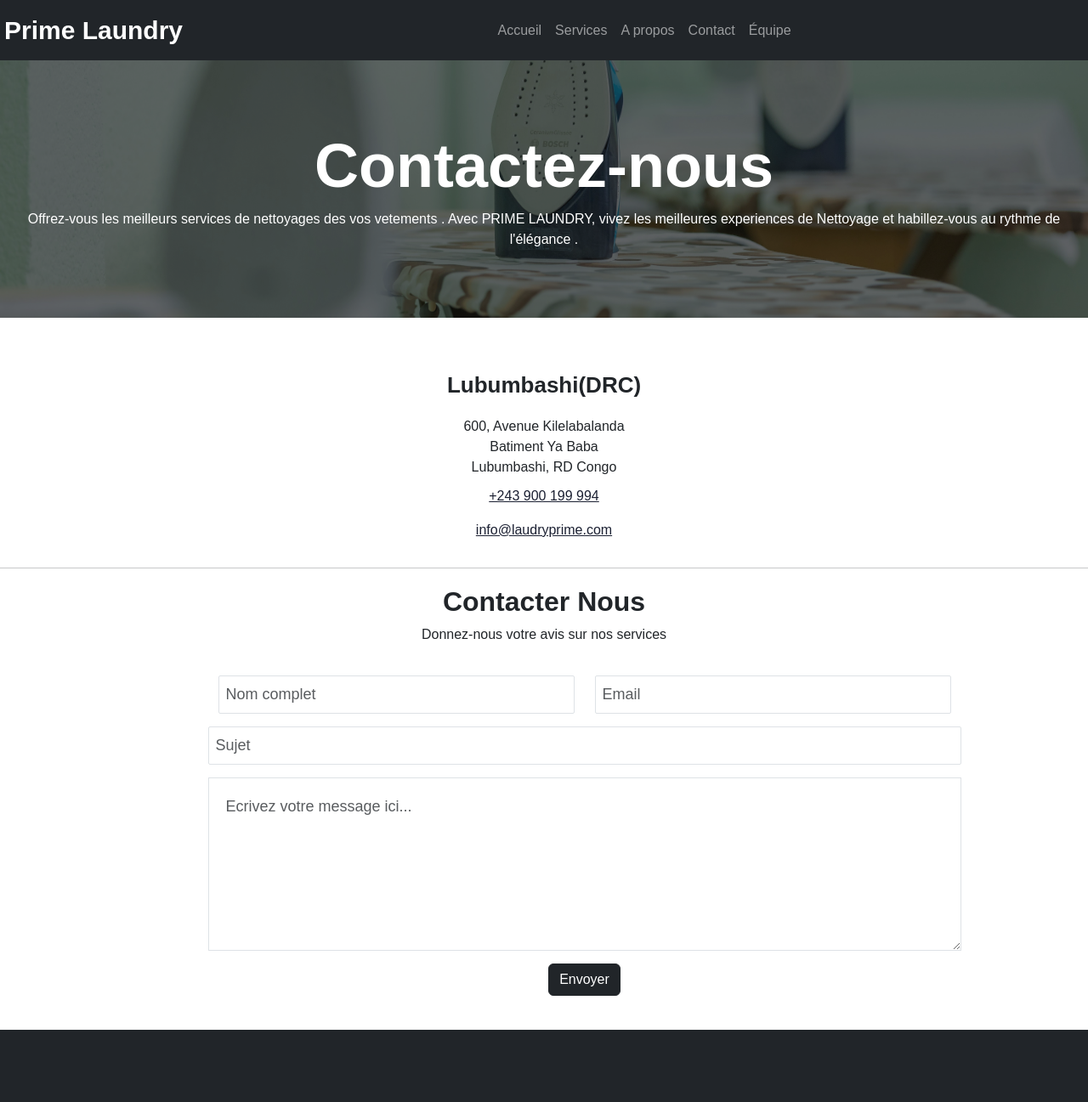
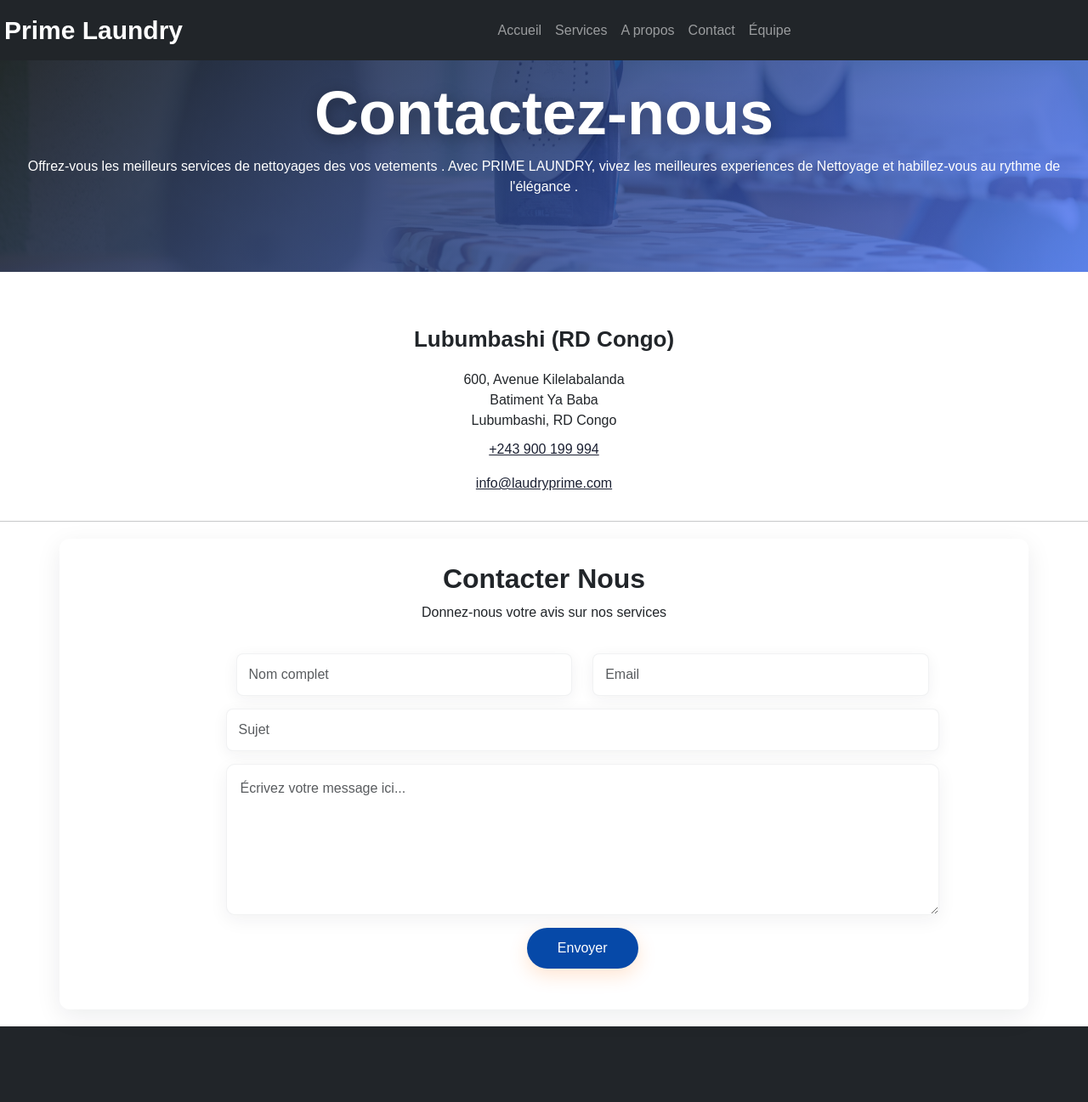
Before and after one commit to whilesolution/web1, a plain HTML site: page contact.html in a window 1280 px wide. Shown: the top 1297 px of the page at 85% size. Drawn offline with Linux system fonts and the light colour scheme.

Commit message:
refacto: contact

```diff
--- a/contact.html
+++ b/contact.html
@@ -4,9 +4,9 @@
 <head>
     <meta charset="UTF-8">
     <meta name="viewport" content="width=device-width, initial-scale=1.0">
-    <title>Document</title>
+    <title>Contact - PRIME LAUNDRY</title>
     <link rel="stylesheet" href="css/font/bootstrap-icons.min.css">
-    <link rel="stylesheet" href="css/font/bootstrap-icons.css">">
+    <link rel="stylesheet" href="css/font/bootstrap-icons.css">
     <link rel="stylesheet" href="css/bootstrap/bootstrap.min.css">
     <link rel="stylesheet" href="css/bootstrap/bootstrap.css">
     <link rel="stylesheet" href="css/style_contact.css">
@@ -19,8 +19,8 @@
 
         <div class="overlay"></div>
 
-        <section class="welcom-section text-center">
-            <h2 class="display-2 fw-bold">Contactez-nous </h2>
+        <section class="welcome-section text-center">
+            <h2 class="display-2 fw-bold">Contactez-nous</h2>
             <p>Offrez-vous les meilleurs services de nettoyages des vos vetements . Avec PRIME LAUNDRY, vivez les
                 meilleures experiences de Nettoyage et habillez-vous au rythme de l'élégance . </p>
 
@@ -34,10 +34,10 @@
             <div class="row">
                 <div class="col-lg-4 col-sm-4 col-xs-12 text-center">
                     <div class="single_address">
-                        <h4>Lubumbashi(DRC)</h4>
-                        <p class="mr_20">600, Avenue Kilelabalanda <br />Batiment Ya Baba <br />Lubumbashi, RD Congo</p>
-                        <p><a href="tel:243 900 199 994">+243 900 199 994</a></p>
-                        <p><a href="mailto:">info@laudryprime.com</a></p>
+                        <h4>Lubumbashi (RD Congo)</h4>
+                        <p class="mr_20">600, Avenue Kilelabalanda<br>Batiment Ya Baba<br>Lubumbashi, RD Congo</p>
+                        <p><a href="tel:+243900199994">+243 900 199 994</a></p>
+                        <p><a href="mailto:info@laudryprime.com">info@laudryprime.com</a></p>
                     </div>
                 </div>
             </div>
@@ -61,23 +61,21 @@
                             <div class="row">
                                 <div class="form-group col-md-6">
                                     <input type="text" name="name" class="form-control" placeholder="Nom complet"
-                                        required="required">
+                                        required>
                                 </div>
                                 <div class="form-group col-md-6">
-                                    <input type="email" name="email" class="form-control" placeholder="Email"
-                                        required="required">
+                                    <input type="email" name="email" class="form-control" placeholder="Email" required>
                                 </div>
                                 <div class="form-group col-md-12">
-                                    <input type="text" name="subject" class="form-control" placeholder="Sujet"
-                                        required="required">
+                                    <input type="text" name="subject" class="form-control" placeholder="Sujet" required>
                                 </div>
                                 <div class="form-group col-md-12">
                                     <textarea rows="6" name="message" class="form-control"
-                                        placeholder="Ecrivez votre message ici..." required="required"></textarea>
+                                        placeholder="Écrivez votre message ici..." required></textarea>
                                 </div>
                                 <div class="col-md-12 text-center">
                                     <button type="submit" value="Envoyer" name="submit" id="submitButton"
-                                        class="btn btn-dark" title="Envoyer votre message Message!">Envoyer</button>
+                                        class="btn contact_btn" title="Envoyer votre message">Envoyer</button>
                                 </div>
                             </div>
                         </form>
--- a/css/style_contact.css
+++ b/css/style_contact.css
@@ -68,8 +68,8 @@ footer small {
   width: 100%;
   height: 100%;
   object-fit: cover;
-  z-index: -2;
-  opacity: 0.9;
+  z-index: -1;
+  opacity: 0.95;
   color: white;
   text-align: center;
   display: flex;
@@ -83,8 +83,8 @@ footer small {
   left: 0;
   width: 100%;
   height: 100%;
-  background-color: rgba(0, 0, 0, 0.6);
-  z-index: -1;
+  background: linear-gradient(135deg, rgba(5, 5, 4, 0.85), rgba(71, 113, 250, 0.78));
+  z-index: 1;
   color: white;
   text-align: center;
   display: flex;
@@ -94,12 +94,14 @@ footer small {
 
 .welcome-section {
   position: relative;
+  z-index: 2;
 }
 
 .display-2 {
   position: relative;
-  padding-top: 5%;
-  margin-top: 5%;
+  padding-top: 4%;
+  margin-top: 3%;
+  text-shadow: 0 4px 18px rgba(0, 0, 0, 0.35);
 }
 
 .container {
@@ -146,6 +148,13 @@ form {
   margin: 20px;
 }
 
+.contact_area .container {
+  background: #ffffff;
+  border-radius: 12px;
+  padding: 28px;
+  box-shadow: 0 8px 30px rgba(18, 25, 40, 0.08);
+}
+
 .single_address h4 {
   font-weight: 600;
   font-size: 26px;
@@ -169,43 +178,45 @@ form {
 
 .contact input {
   background: #fff;
-  box-shadow: none;
+  box-shadow: 0 4px 18px rgba(31, 41, 55, 0.06);
   color: #1b2032;
-  font-size: 18px;
+  font-size: 16px;
   font-weight: 400;
-  border-radius: 2px;
+  border-radius: 8px;
   height: auto;
-  padding: 8px;
+  padding: 12px 14px;
   width: 100%;
   margin-bottom: 15px;
   font-family: 'Poppins', sans-serif;
+  border: 1px solid rgba(31, 41, 55, 0.06);
 }
 
 .contact textarea {
   background: #fff;
-  border-radius: 0px;
-  box-shadow: none;
+  border-radius: 10px;
+  box-shadow: 0 6px 22px rgba(31, 41, 55, 0.06);
   color: #1b2032;
-  font-size: 18px;
+  font-size: 16px;
   margin-bottom: 15px;
   font-weight: 400;
-  padding: 20px;
+  padding: 16px;
   width: 100%;
   font-family: 'Poppins', sans-serif;
+  border: 1px solid rgba(31, 41, 55, 0.06);
 }
 
 .contact input:focus {
-  border: 1px solid #0487df;
-  box-shadow: none;
+  border: 1px solid rgba(71, 113, 250, 0.9);
+  box-shadow: 0 6px 24px rgba(71, 113, 250, 0.08);
   color: #1b2032;
   background: #fff;
-  outline: 1px solid #0487df;
+  outline: none;
 }
 
 .contact textarea:focus {
-  border: 1px solid #fff;
-  box-shadow: #f6f6f6;
-  outline: 0 none;
+  border: 1px solid rgba(71, 113, 250, 0.9);
+  box-shadow: 0 8px 30px rgba(71, 113, 250, 0.06);
+  outline: none;
   color: #1b2032;
   background: #fff;
 }
@@ -215,17 +226,25 @@ form {
 }
 
 .contact_btn {
-  background: #ffaa17;
+  background: #0649a8;
   display: inline-block;
   color: #fff;
-  border: 2px solid #ffaa17;
-  padding: 12px 40px;
+  border: none;
+  padding: 12px 36px;
+  border-radius: 30px;
+  transition: transform .18s ease, box-shadow .18s ease, opacity .12s ease;
+  box-shadow: 0 8px 22px rgba(255, 111, 0, 0.18);
 
 }
 
 .contact_btn:hover {
-  background: #232a34;
-  border: 2px solid #232a34;
+  transform: translateY(-3px);
+  box-shadow: 0 18px 42px rgba(255, 111, 0, 0.14);
+}
+
+.contact_btn:active {
+  transform: translateY(0);
+  opacity: .95;
 }
 
 
--- a/css/style_index.css
+++ b/css/style_index.css
@@ -311,6 +311,13 @@ form {
   margin: 20px;
 }
 
+.contact_area .container {
+  background: #ffffff;
+  border-radius: 12px;
+  padding: 28px;
+  box-shadow: 0 8px 30px rgba(18, 25, 40, 0.06);
+}
+
 .single_address h4 {
   font-weight: 600;
   font-size: 26px;
@@ -334,43 +341,45 @@ form {
 
 .contact input {
   background: #fff;
-  box-shadow: none;
+  box-shadow: 0 4px 18px rgba(31, 41, 55, 0.06);
   color: #1b2032;
-  font-size: 18px;
+  font-size: 16px;
   font-weight: 400;
-  border-radius: 2px;
+  border-radius: 8px;
   height: auto;
-  padding: 8px;
+  padding: 12px 14px;
   width: 100%;
   margin-bottom: 15px;
   font-family: 'Poppins', sans-serif;
+  border: 1px solid rgba(31, 41, 55, 0.06);
 }
 
 .contact textarea {
   background: #fff;
-  border-radius: 0px;
-  box-shadow: none;
+  border-radius: 10px;
+  box-shadow: 0 6px 22px rgba(31, 41, 55, 0.06);
   color: #1b2032;
-  font-size: 18px;
+  font-size: 16px;
   margin-bottom: 15px;
   font-weight: 400;
-  padding: 20px;
+  padding: 16px;
   width: 100%;
   font-family: 'Poppins', sans-serif;
+  border: 1px solid rgba(31, 41, 55, 0.06);
 }
 
 .contact input:focus {
-  border: 1px solid #0487df;
-  box-shadow: none;
+  border: 1px solid rgba(71, 113, 250, 0.9);
+  box-shadow: 0 6px 24px rgba(71, 113, 250, 0.08);
   color: #1b2032;
   background: #fff;
-  outline: 1px solid #0487df;
+  outline: none;
 }
 
 .contact textarea:focus {
-  border: 1px solid #fff;
-  box-shadow: #f6f6f6;
-  outline: 0 none;
+  border: 1px solid rgba(71, 113, 250, 0.9);
+  box-shadow: 0 8px 30px rgba(71, 113, 250, 0.06);
+  outline: none;
   color: #1b2032;
   background: #fff;
 }
@@ -380,17 +389,25 @@ form {
 }
 
 .contact_btn {
-  background: #ffaa17;
+  background: #0a64b8;
   display: inline-block;
   color: #fff;
-  border: 2px solid #ffaa17;
-  padding: 12px 40px;
+  border: none;
+  padding: 12px 36px;
+  border-radius: 30px;
+  transition: transform .18s ease, box-shadow .18s ease, opacity .12s ease;
+  box-shadow: 0 8px 22px rgba(255, 111, 0, 0.18);
 
 }
 
 .contact_btn:hover {
-  background: #232a34;
-  border: 2px solid #232a34;
+  transform: translateY(-3px);
+  box-shadow: 0 18px 42px rgba(255, 111, 0, 0.14);
+}
+
+.contact_btn:active {
+  transform: translateY(0);
+  opacity: .95;
 }
 
 @media (max-width: 1199.98px) {
--- a/index.html
+++ b/index.html
@@ -6,7 +6,7 @@
     <meta name="viewport" content="width=device-width, initial-scale=1.0">
     <title>Prime Laundry</title>
     <link rel="stylesheet" href="css/font/bootstrap-icons.min.css">
-    <link rel="stylesheet" href="css/font/bootstrap-icons.css">">
+    <link rel="stylesheet" href="css/font/bootstrap-icons.css">
     <link rel="stylesheet" href="css/bootstrap/bootstrap.min.css">
     <link rel="stylesheet" href="css/bootstrap/bootstrap.css">
     <link rel="stylesheet" href="css/style_index.css">
@@ -22,7 +22,7 @@
 
         <div class="overlay"></div>
 
-        <section class="welcom-section text-center">
+        <section class="welcome-section text-center">
             <h1 class="display-2 fw-bold">Bienvenue chez Prime Laundry</h1>
             <p>Votre solution en un seul endroit pour tous vos besoins de blanchisserie. Nous offrons des services de
                 blanchisserie rapides, fiables et abordables pour garder vos vêtements frais et propres.</p>
@@ -61,8 +61,8 @@
                             </div>
                         </div>
                     </div>
-                </div><
-            </section>
+                </div>
+                < </section>
 
                     <div class="col-md-12">
                         <h2 class="text-center mb-4 fw-bold">Nos Services</h2>
@@ -73,8 +73,10 @@
                                     <img src="images/services/PUB(4).jpg" class="card-img-top" alt="Washing Service">
                                     <div class="card-body">
                                         <h5 class="card-title">Service de Lavage</h5>
-                                <p class="card-text">Nous offrons un service de lavage rapide et efficace pour tous
-                                    types de vêtements. Que ce soit pour vos vêtements quotidiens ou des articles
+                                        <p class="card-text">Nous offrons un service de lavage rapide et efficace pour
+                                            tous
+                                            types de vêtements. Que ce soit pour vos vêtements quotidiens ou des
+                                            articles
                                             délicats, nous avons la solution parfaite pour vous.</p>
                                     </div>
                                 </div>
@@ -85,8 +87,10 @@
                                     <img src="images/services/net.jpg" class="card-img-top" alt="Dry Cleaning Service">
                                     <div class="card-body">
                                         <h5 class="card-title">Service de Nettoyage à Sec</h5>
-                                <p class="card-text">Notre service de nettoyage à sec est idéal pour les vêtements qui
-                                    nécessitent une attention particulière. Nous utilisons des produits de haute qualité
+                                        <p class="card-text">Notre service de nettoyage à sec est idéal pour les
+                                            vêtements qui
+                                            nécessitent une attention particulière. Nous utilisons des produits de haute
+                                            qualité
                                             pour garantir que vos vêtements restent en parfait état.</p>
                                     </div>
                                 </div>
@@ -97,8 +101,10 @@
                                     <img src="images/services/PUB(7).jpg" class="card-img-top" alt="Folding Service">
                                     <div class="card-body">
                                         <h5 class="card-title">Service de Pliage</h5>
-                                <p class="card-text">Notre service de pliage vous permet de recevoir vos vêtements
-                                    parfaitement pliés et prêts à être rangés. Nous prenons soin de chaque vêtement pour
+                                        <p class="card-text">Notre service de pliage vous permet de recevoir vos
+                                            vêtements
+                                            parfaitement pliés et prêts à être rangés. Nous prenons soin de chaque
+                                            vêtement pour
                                             garantir une présentation impeccable.</p>
                                     </div>
                                 </div>
@@ -110,14 +116,16 @@
                     <div class="col-md-12">
                         <h2 class="text-center mb-4 fw-bold">Pourquoi Choisir Prime Laundry?</h2>
                         <p class="text-center">Chez Prime Laundry, nous nous engageons à fournir un service de qualité
-                    supérieure à nos clients. Voici quelques raisons pour lesquelles vous devriez choisir notre service
+                            supérieure à nos clients. Voici quelques raisons pour lesquelles vous devriez choisir notre
+                            service
                             de blanchisserie :</p>
                         <div class="row">
                             <div class="col-md-4 choice">
                                 <div class="card mb-4">
                                     <span class="card-top"><i class="bi bi-snow2 icon-choice"></i></span>
                                     <div class="card-body">
-                                <p class="card-text fw-semibold">Des services de blanchisserie rapides et fiables</p>
+                                        <p class="card-text fw-semibold">Des services de blanchisserie rapides et
+                                            fiables</p>
                                     </div>
                                 </div>
                             </div>
@@ -135,7 +143,8 @@
                                 <div class="card mb-4">
                                     <span class="card-top"><i class="bi bi-cart4 icon-choice"></i></span>
                                     <div class="card-body">
-                                <p class="card-text fw-semibold">Un service client exceptionnel pour répondre à tous vos
+                                        <p class="card-text fw-semibold">Un service client exceptionnel pour répondre à
+                                            tous vos
                                             besoins</p>
                                     </div>
                                 </div>
@@ -158,25 +167,25 @@
                                                 <div class="row">
                                                     <div class="form-group col-md-6">
                                                         <input type="text" name="name" class="form-control"
-                                                    placeholder="Nom complet" required="required">
+                                                            placeholder="Nom complet" required>
                                                     </div>
                                                     <div class="form-group col-md-6">
                                                         <input type="email" name="email" class="form-control"
-                                                    placeholder="Email" required="required">
+                                                            placeholder="Email" required>
                                                     </div>
                                                     <div class="form-group col-md-12">
                                                         <input type="text" name="subject" class="form-control"
-                                                    placeholder="Sujet" required="required">
+                                                            placeholder="Sujet" required>
                                                     </div>
                                                     <div class="form-group col-md-12">
                                                         <textarea rows="6" name="message" class="form-control"
-                                                    placeholder="Ecrivez votre message ici..."
-                                                    required="required"></textarea>
+                                                            placeholder="Écrivez votre message ici..."
+                                                            required></textarea>
                                                     </div>
                                                     <div class="col-md-12 text-center">
-                                                <button type="submit" value="Envoyer" name="submit" id="submitButton"
-                                                    class="btn btn-dark"
-                                                    title="Envoyer votre message Message!">Envoyer</button>
+                                                        <button type="submit" value="Envoyer" name="submit"
+                                                            id="submitButton" class="btn contact_btn"
+                                                            title="Envoyer votre message">Envoyer</button>
                                                     </div>
                                                 </div>
                                             </form>
```
Lines whose indentation alone changed are shown as unchanged.
